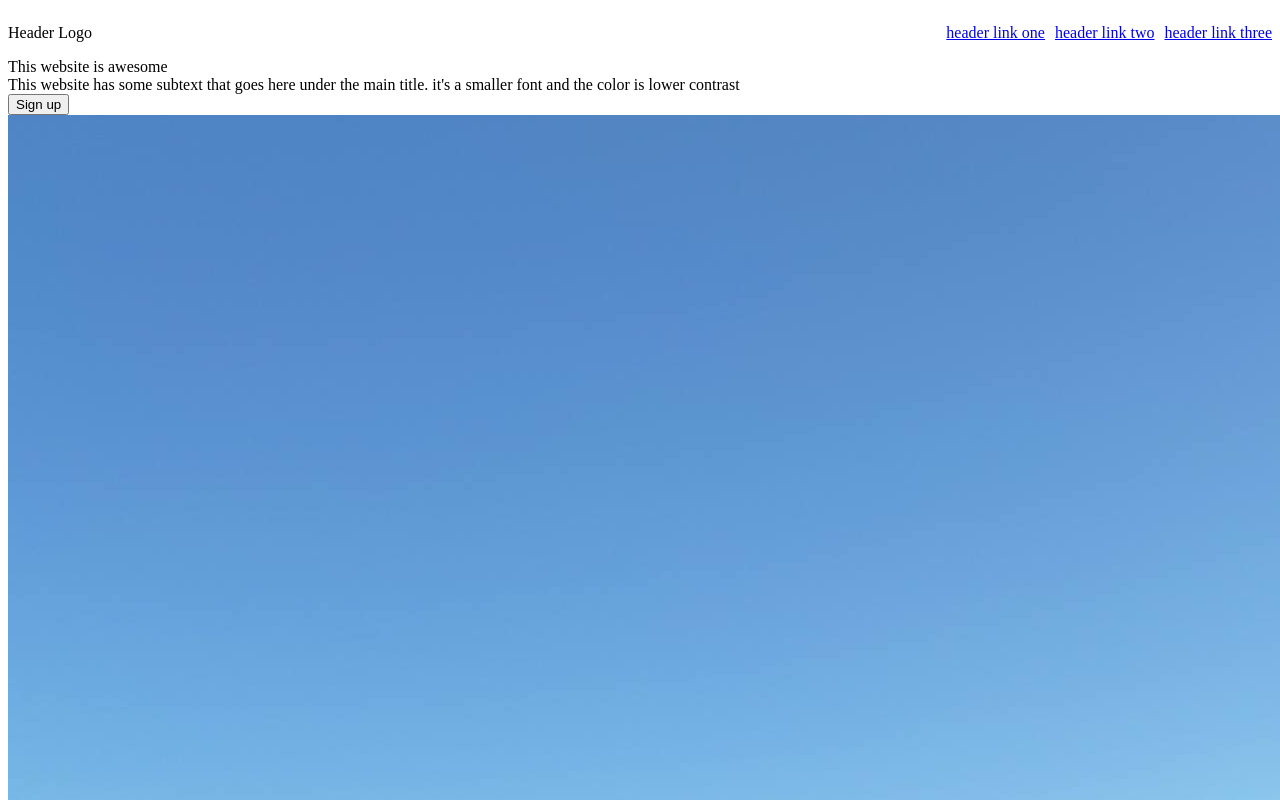
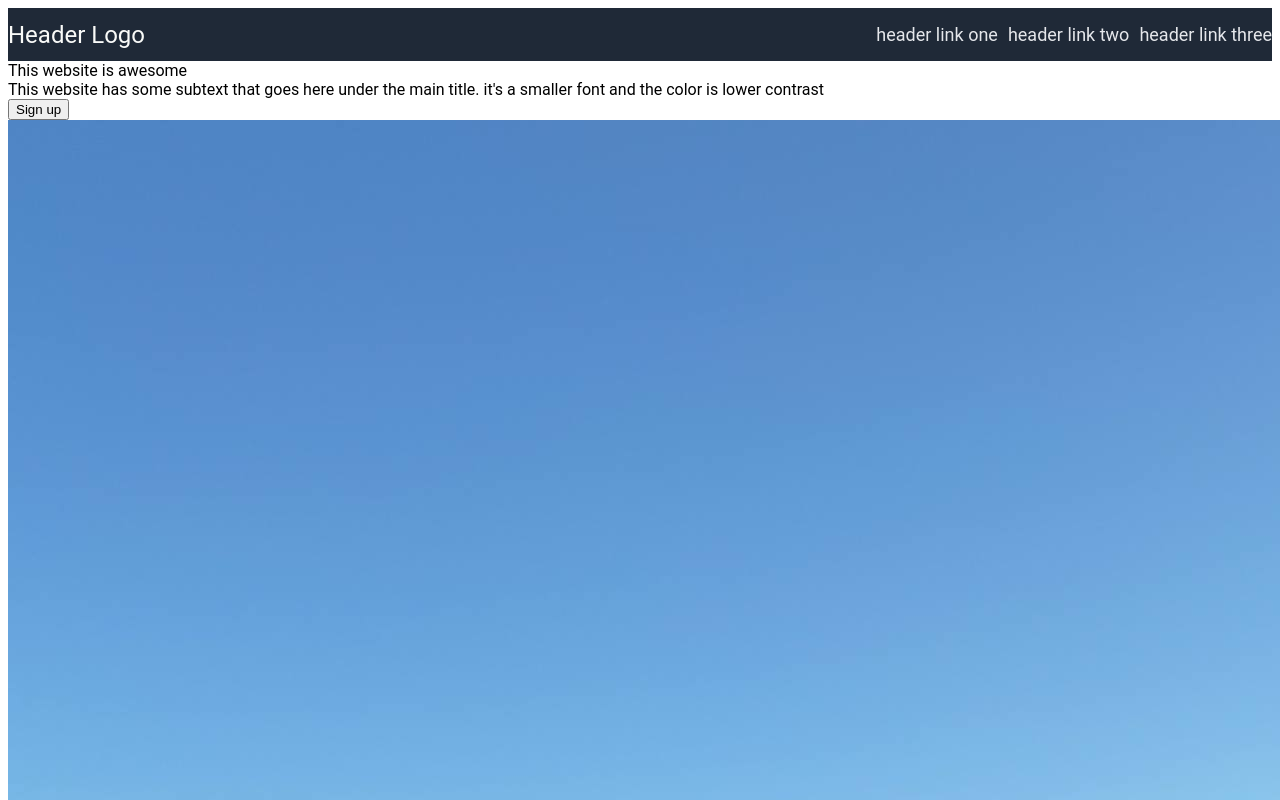
Before and after one commit to heyyomomah/Landing_page, a plain HTML site: page index.html in a window 1280 px wide. Shown: the top 800 px of the page. Drawn offline with Linux system fonts and the light colour scheme.

Commit message:
added font color of the css file in the header section.

```diff
--- a/style.css
+++ b/style.css
@@ -1,10 +1,26 @@
+body{
+    font-family: Roboto;
+}
 .header{
     display: flex;
     justify-content: space-between;
     align-items: center;
+    background-color: #1F2937;
+
 }
 ul {
     list-style-type: none;
     display: flex;
     gap: 10px;
 }
+a {
+    text-decoration: none;
+    color: #E5E7EB;
+    font-size: 18px;
+
+}
+.left {
+    font-size: 24px;
+    font-weight: 900px;
+    color: #F9FAF8;
+}
```
